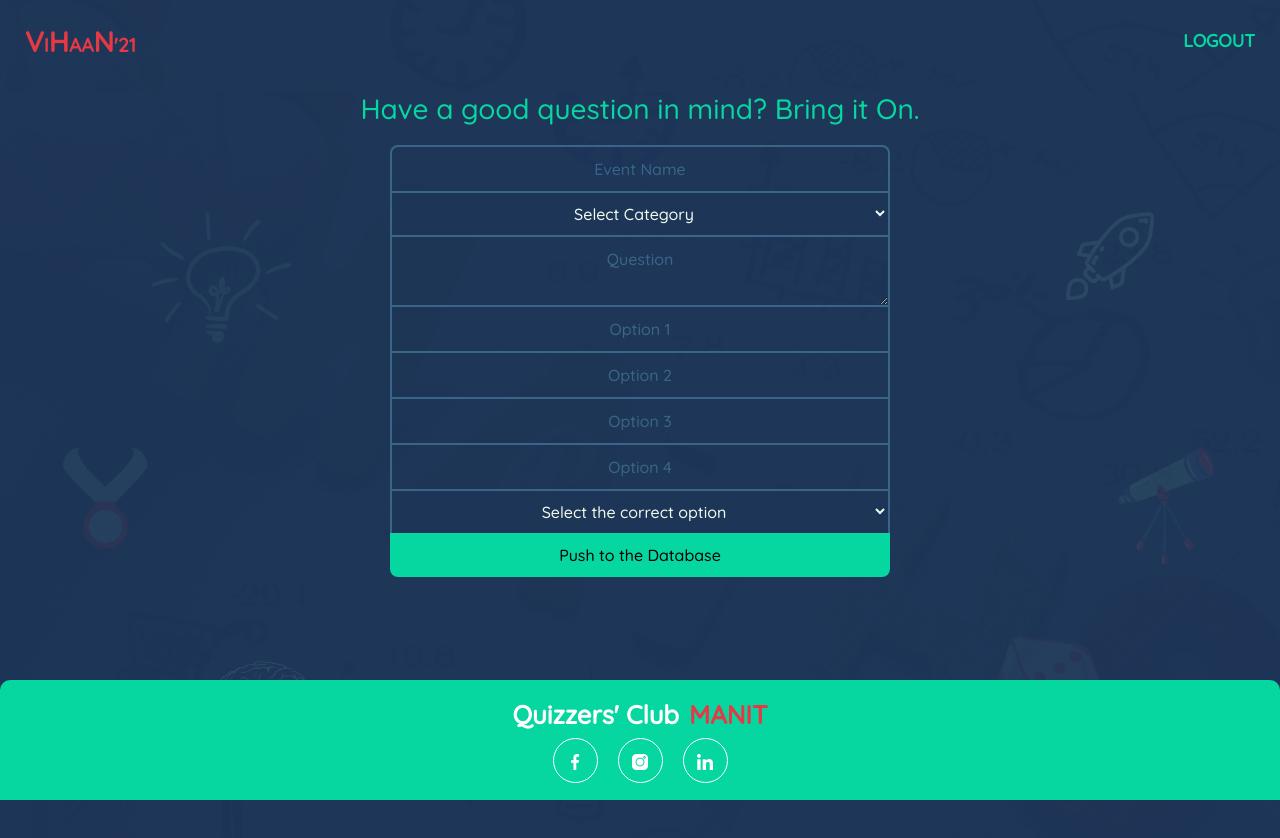
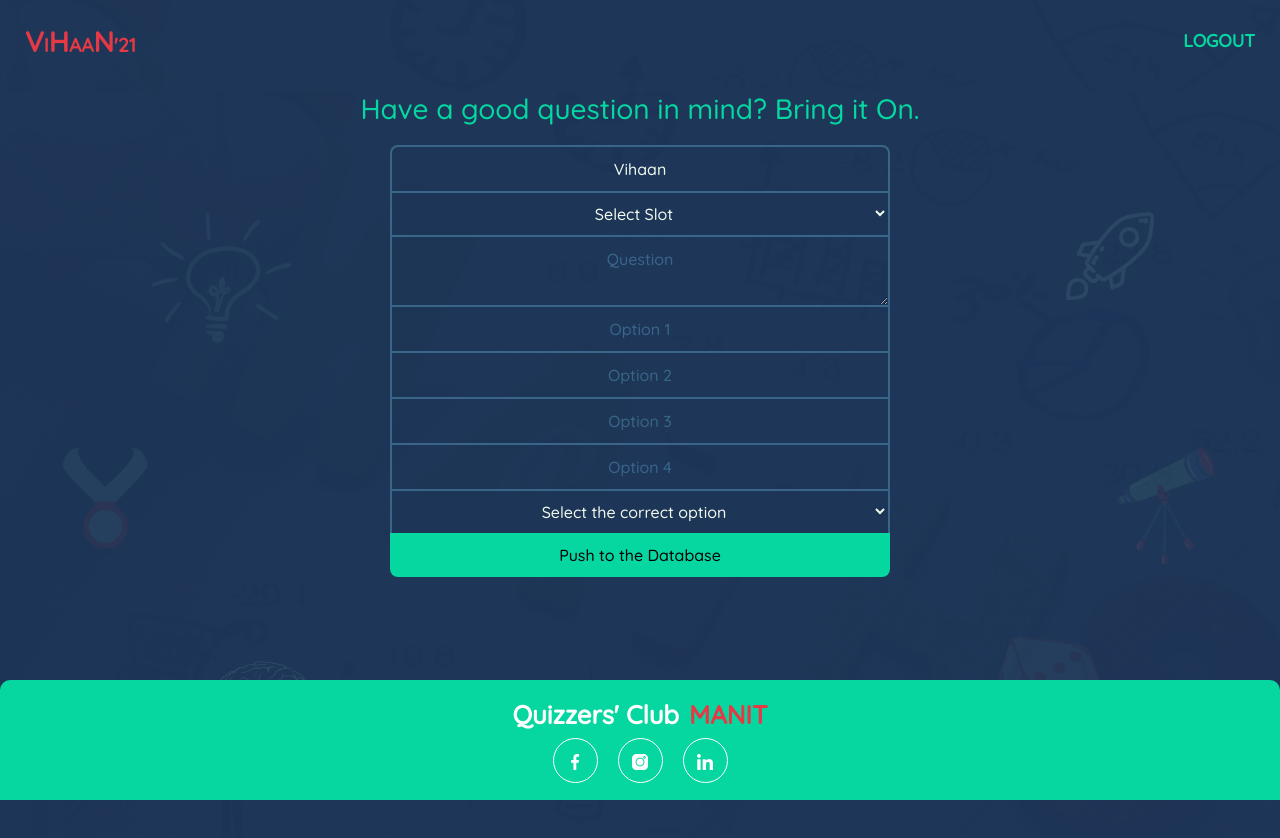
Before and after one commit to aman-malviya/carousel-based-quiz, a React (Create React App) app: page /admin in a window 1280 px wide. Shown: the top 838 px of the page. Built offline with nearby package versions, Linux system fonts and the light colour scheme; no server answers; sample sign-in values are in the browser's storage.

Commit message:
time over component

```diff
--- a/public/styles.css
+++ b/public/styles.css
@@ -302,3 +302,7 @@ input::-webkit-inner-spin-button {
     border-radius: 9px;
     background-clip: content-box;
 }
+
+#timeOver{
+  display:none;
+}
--- a/src/components/Admin.jsx
+++ b/src/components/Admin.jsx
@@ -41,7 +41,7 @@ export default function Admin(){
                    setMessage("");
             }, 2000);
         }else{
-            firebaseApp.firestore().collection('QuestionBank').add({
+            firebaseApp.firestore().collection(cat==='slot1'?'QuestionBank-Slot1':'QuestionBank-Slot2').add({
                 event: evt,
                 category:cat,
                 question: question,
@@ -57,13 +57,11 @@ export default function Admin(){
                 setMessage("");
             }, 3000);
             setEvt("");
-            setCat("")
-            setQuestion("")
+            setQuestion("");
             setA("");
             setB("");
             setC("");
             setD("");
-            setAns("");
     }
     }
     return(<div>
@@ -82,11 +80,11 @@ export default function Admin(){
                 <form>
                 <div className="d-flex justify-content-center">
                     <div>
-                        <input required value={evt} onChange={event=>setEvt(event.target.value)} type="text" placeholder="Event Name" />
+                        <input required value="Vihaan" type="text" placeholder="Event Name" />
                         <select required onClick={e=>setCat(e.target.value)}>
-                            <option value="">Select Category</option>
-                            <option value="Aptitude">Aptitude</option>
-                            <option value="GK">General Knowledge</option>
+                            <option value="">Select Slot</option>
+                            <option value="slot1">Slot 1</option>
+                            <option value="slot2">Slot 2</option>
                         </select>
                         <textarea required value={question} onChange={event=>setQuestion(event.target.value)} type="text" placeholder="Question" />
                         <input required value ={a} onChange={(event)=>setA(event.target.value)} type="text" placeholder="Option 1" />
--- a/src/components/Instructions.jsx
+++ b/src/components/Instructions.jsx
@@ -66,7 +66,7 @@ export default function Instructions(){
                 </p>
                 <a style={{'display':'block', 'textDecoration':'none', 'marginTop':'20px'}} className="d-flex justify-content-center" href="/quiz">
                     <button onClick={()=>
-                    sessionStorage.setItem("submitTime", new Date().getTime()+1805000)
+                    sessionStorage.setItem("submitTime", new Date().getTime()+904000)
                     } style={{'borderRadius':'8px', 'width':'250px'}}>
                         Proceed
                     </button>
--- a/src/components/Quiz.jsx
+++ b/src/components/Quiz.jsx
@@ -82,11 +82,6 @@ export default function Quiz() {
     sessionStorage.removeItem("auth");
     sessionStorage.removeItem("submitTime");
  }
-//  useEffect(()=>{
-//    setTimeout(() => {
-//      submitTest();
-//    }, 18000);
-//  })
   const [loading, setLoading]=useState(true);
   const theme = createMuiTheme({
         palette: {
@@ -122,7 +117,23 @@ export default function Quiz() {
             <button onClick={submitTest} className="submit-btn">SUBMIT</button>
           </div>
       </div>
-    <div className="question_section">
+
+
+    {/*When the time is over*/}
+    <div style={{'color':'#f1faee'}} id='timeOver'>
+        <br />
+        <br />
+        <h1 style={{'textAlign':'center'}}>Time Over</h1>
+        <br />
+        <h2 style={{'color':'#E63946',"textAlign":'center'}}>! Don't leave the page now !</h2>
+        <br />
+        <br />
+        <h4 style={{"textAlign":'center'}}>Press the submit button.</h4>
+    </div>
+    {/*When the time is over*/}
+
+
+    <div id='contain' className="question_section">
       <form id="mainForm">
       <div className="question-container">
         <div
--- a/src/components/Timer.jsx
+++ b/src/components/Timer.jsx
@@ -33,7 +33,12 @@ function Timer() {
     // })
     // let minutes=Math.floor(timeLeft/60);
     // let seconds=timeLeft %60;
-
+    useEffect(()=>{
+      if(!timeLeft.minutes && !timeLeft.seconds){
+        document.getElementById('contain').style.display='none';
+        document.getElementById('timeOver').style.display='block';
+      }
+    }, [timeLeft.seconds])
 
     return (
         <div className="Timer d-flex justify-content-center">
@@ -48,4 +53,4 @@ function Timer() {
     )
 }
 
-export default Timer
+export default Timer;
```
Also changed, not shown: 1 other file (tests, documents, lock files or other folders).
